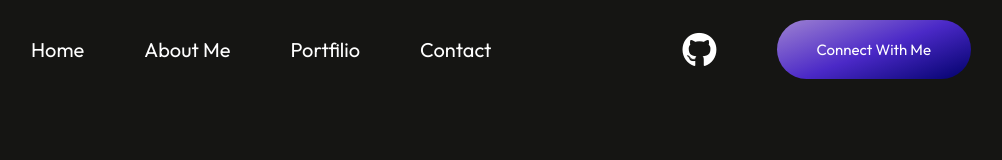
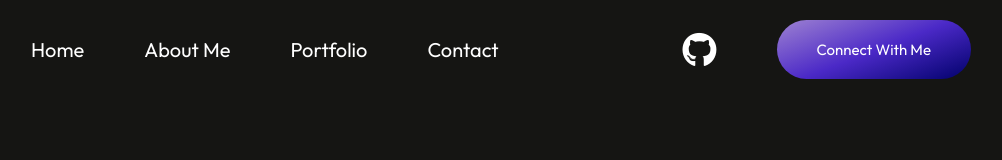
Before and after one commit to Yonko-Kunal/Portfolio-React, a React (Vite) app: page / in a window 1280 px wide. Shown: the top 160 px of the page, without its empty margins (139-1141 px from the left). Built offline with nearby package versions, Linux system fonts and the light colour scheme.

Commit message:
portfolio spelling fix

```diff
--- a/src/Components/Navbar/Navbar.css
+++ b/src/Components/Navbar/Navbar.css
@@ -121,6 +121,9 @@
         margin-top: 50px;
         margin-right: 5px;
         font-size: 20px;
+    }
 
+    .nav-menu li {
+        font-size: 20px;
     }
 }
--- a/src/Components/Navbar/Navebar.jsx
+++ b/src/Components/Navbar/Navebar.jsx
@@ -24,7 +24,7 @@ const Navebar = () => {
                 <div className='nav-mob-close' onClick={closeMenu}><i class="fa-solid fa-xmark" ></i></div>
                 <li><AnchorLink className='anchor-list' href='#homeId'><p>Home</p></AnchorLink></li>
                 <li><AnchorLink className='anchor-list' offset={50} href='#aboutId'><p>About Me</p></AnchorLink></li>
-                <li><AnchorLink className='anchor-list' offset={50} href='#projectId'><p>Portfilio</p></AnchorLink></li>
+                <li><AnchorLink className='anchor-list' offset={50} href='#projectId'><p>Portfolio</p></AnchorLink></li>
                 <li><AnchorLink className='anchor-list' offset={50} href='#contactId'><p>Contact</p></AnchorLink></li>
             </ul>
             <div className='nav-right'>
```
